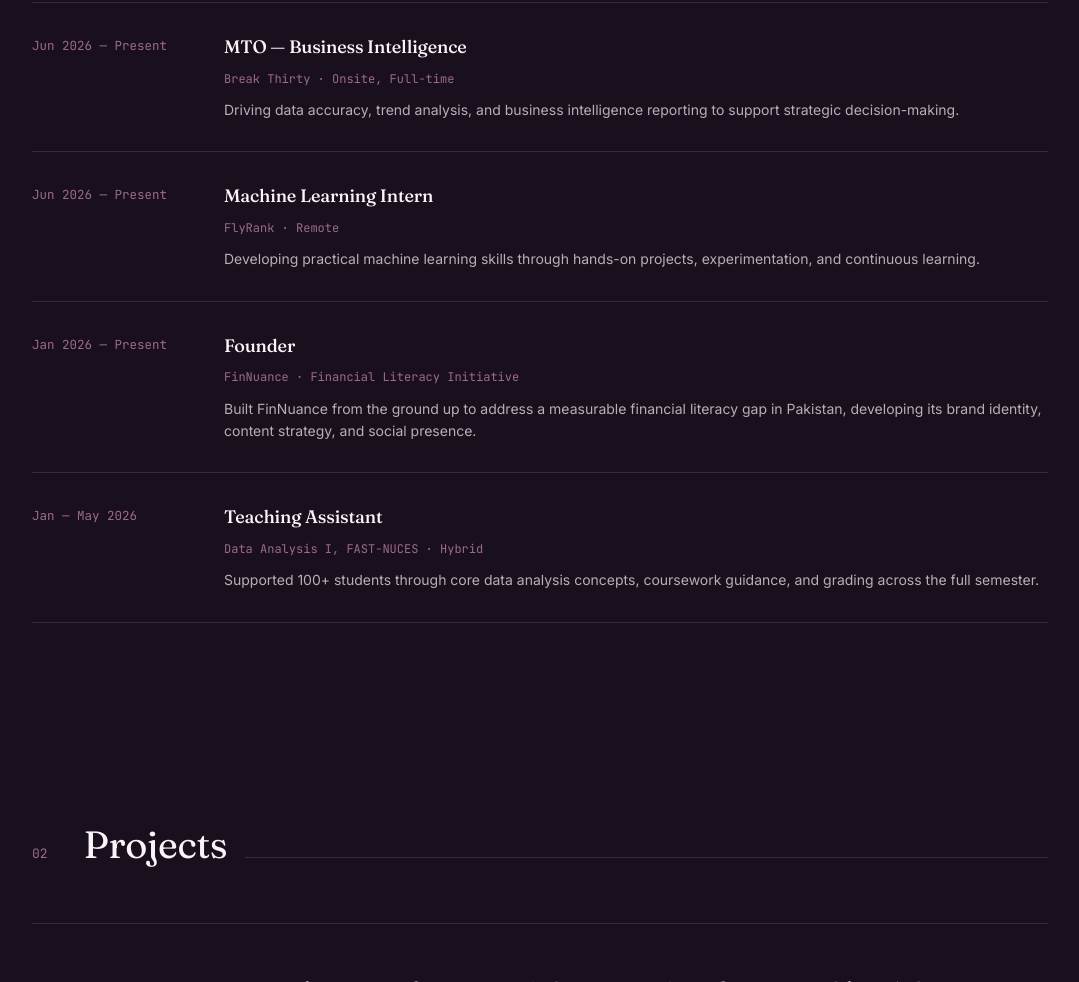
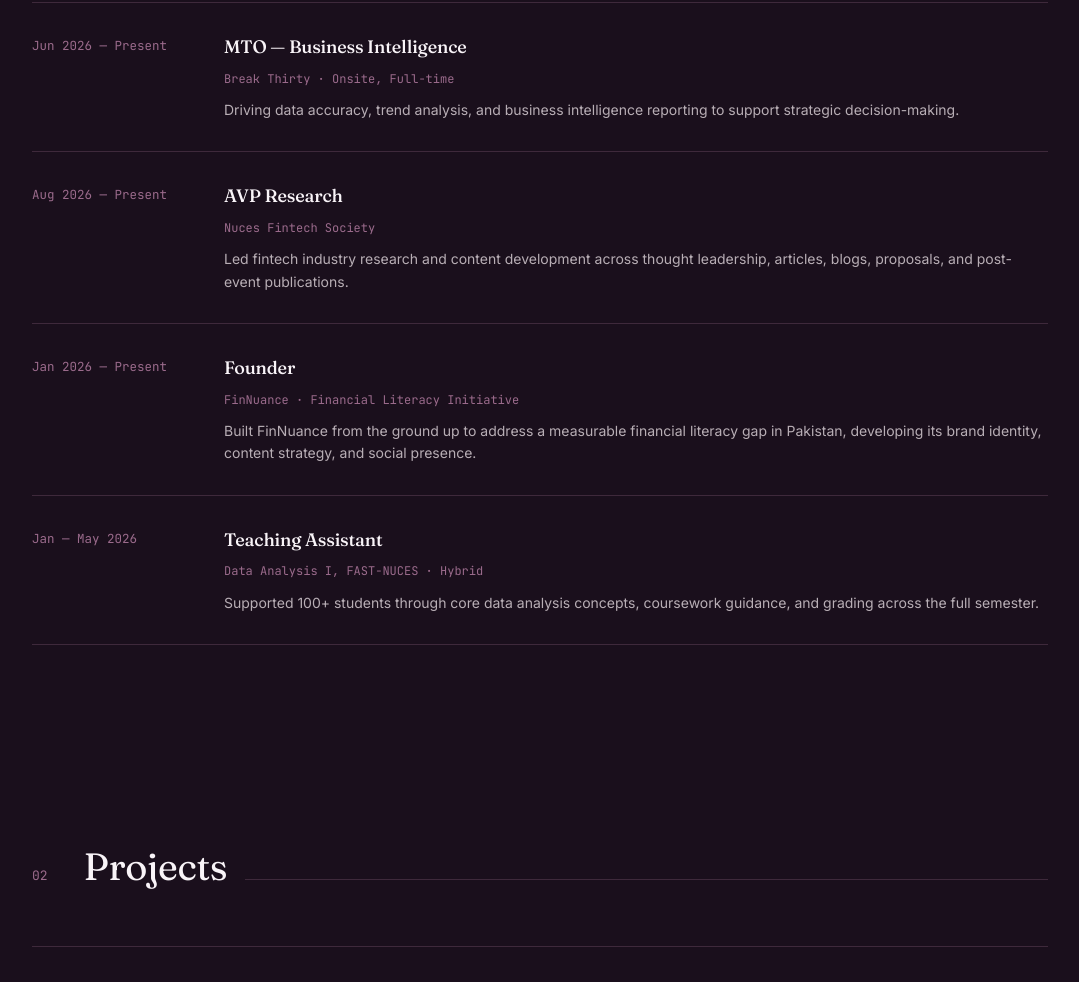
Before and after one commit to meerubb/meerubb.github.io, a plain HTML site: page index.html in a window 1280 px wide. Shown: the part 1038-2020 px from the top of the page, without its empty margins (100-1179 px from the left). Drawn offline with Linux system fonts and the light colour scheme.

```diff
--- a/index.html
+++ b/index.html
@@ -320,13 +320,13 @@
         </div>
 
         <div class="exp-row">
-          <div class="exp-date">Jun 2026 — Present</div>
+          <div class="exp-date">Aug 2026 — Present</div>
           <div>
             <div class="exp-role-line">
-              <h3>Machine Learning Intern</h3>
+              <h3>AVP Research</h3>
             </div>
-            <div class="exp-org">FlyRank · Remote</div>
-            <p style="margin-top:10px;">Developing practical machine learning skills through hands-on projects, experimentation, and continuous learning.</p>
+            <div class="exp-org">Nuces Fintech Society</div>
+            <p style="margin-top:10px;">Led fintech industry research and content development across thought leadership, articles, blogs, proposals, and post-event publications.</p>
           </div>
         </div>
 
```
